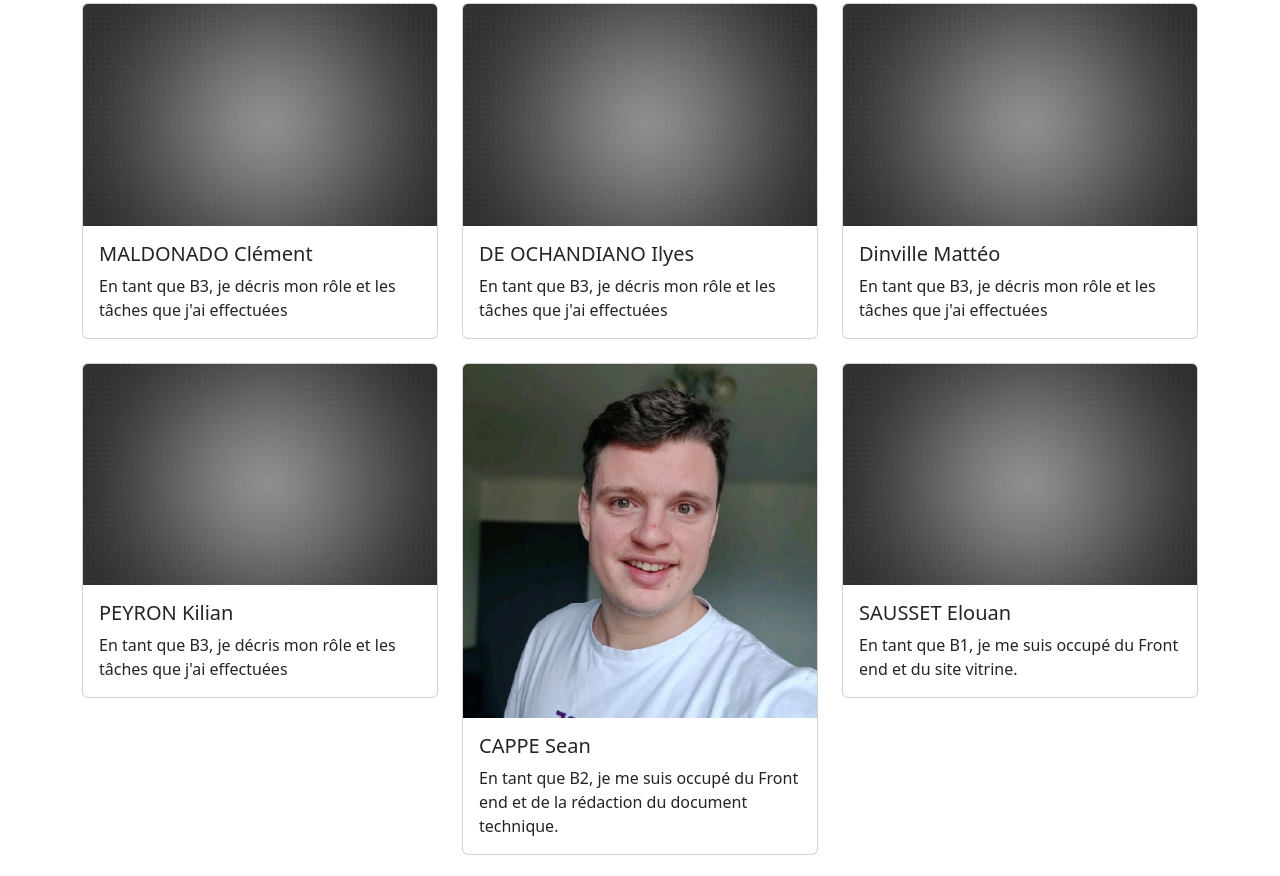
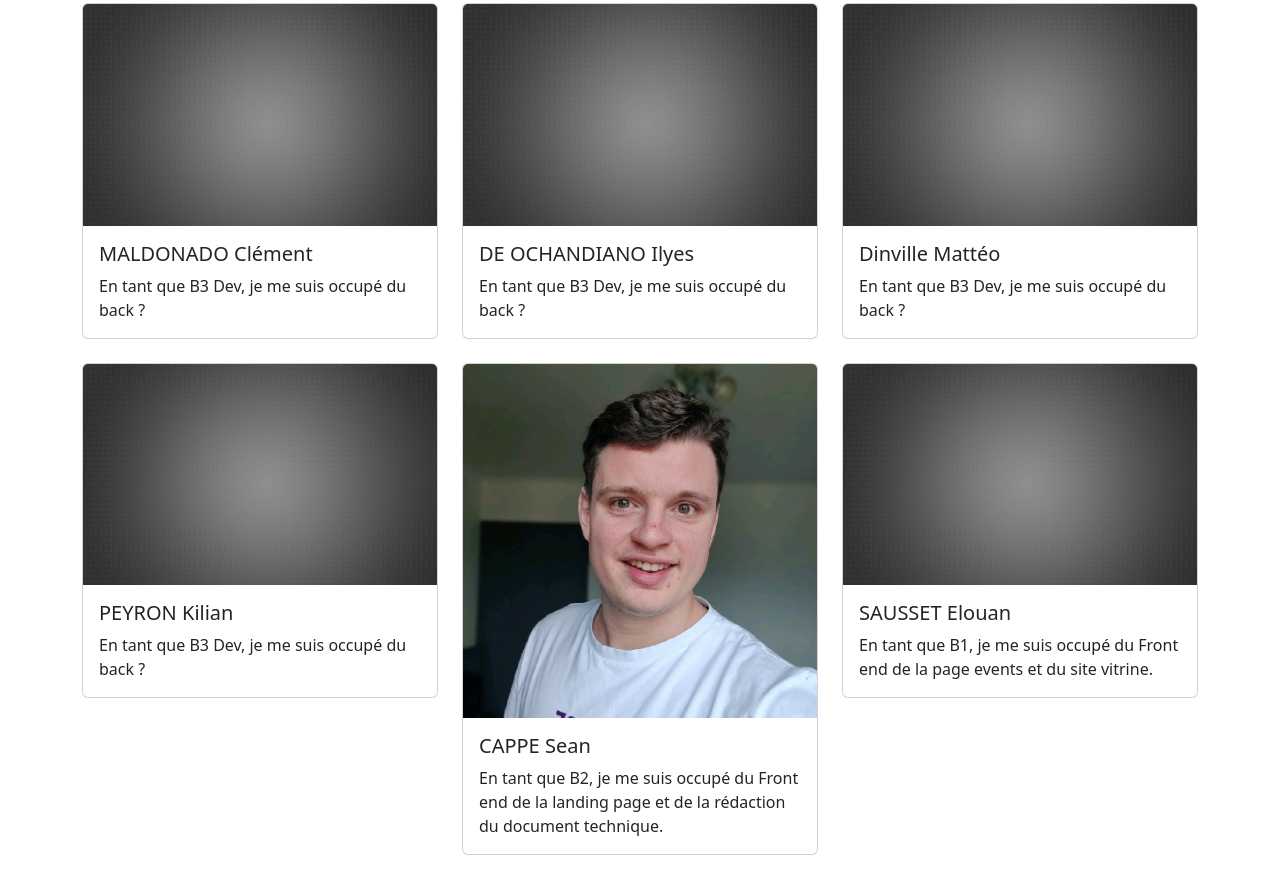
Before and after one commit to HunknownH/SiteVitrineYEvents, a plain HTML site: page challenge48h.html in a window 1280 px wide. Shown: the part 835-1711 px from the top of the page. Drawn offline with nearby package versions, Linux system fonts and the light colour scheme.

Commit message:
Update challenge48h.html

```diff
--- a/challenge48h.html
+++ b/challenge48h.html
@@ -85,7 +85,7 @@
           <img src="lorem-ipsum.jpg" class="card-img-top" alt="Etudiant 1">
             <div class="card-body">
               <h5 class="card-title">MALDONADO Clément</h5>
-              <p class="card-text">En tant que B3, je décris mon rôle et les tâches que j'ai effectuées</p>
+              <p class="card-text">En tant que B3 Dev, je me suis occupé du back ?</p>
             </div>
           </div>
         </div>
@@ -96,7 +96,7 @@
           <img src="lorem-ipsum.jpg" class="card-img-top" alt="Etudiant 1">
             <div class="card-body">
               <h5 class="card-title">DE OCHANDIANO Ilyes</h5>
-              <p class="card-text">En tant que B3, je décris mon rôle et les tâches que j'ai effectuées</p>
+              <p class="card-text">En tant que B3 Dev, je me suis occupé du back ?</p>
             </div>
           </div>
         </div>
@@ -107,7 +107,7 @@
           <img src="lorem-ipsum.jpg" class="card-img-top" alt="Etudiant 1">
             <div class="card-body">
               <h5 class="card-title">Dinville Mattéo</h5>
-              <p class="card-text">En tant que B3, je décris mon rôle et les tâches que j'ai effectuées</p>
+              <p class="card-text">En tant que B3 Dev, je me suis occupé du back ?</p>
             </div>
           </div>
         </div>
@@ -118,7 +118,7 @@
           <img src="lorem-ipsum.jpg" class="card-img-top" alt="Etudiant 1">
             <div class="card-body">
               <h5 class="card-title">PEYRON Kilian</h5>
-              <p class="card-text">En tant que B3, je décris mon rôle et les tâches que j'ai effectuées</p>
+              <p class="card-text">En tant que B3 Dev, je me suis occupé du back ?</p>
             </div>
           </div>
         </div>
@@ -129,7 +129,7 @@
           <img src="Sean.jpg" class="card-img-top" alt="Etudiant 1">
             <div class="card-body">
               <h5 class="card-title">CAPPE Sean</h5>
-              <p class="card-text">En tant que B2, je me suis occupé du Front end et de la rédaction du document technique.</p>
+              <p class="card-text">En tant que B2, je me suis occupé du Front end de la landing page et de la rédaction du document technique.</p>
             </div>
           </div>
         </div>
@@ -140,7 +140,7 @@
           <img src="lorem-ipsum.jpg" class="card-img-top" alt="Etudiant 1">
             <div class="card-body">
               <h5 class="card-title">SAUSSET Elouan</h5>
-              <p class="card-text">En tant que B1, je me suis occupé du Front end et du site vitrine.</p>
+              <p class="card-text">En tant que B1, je me suis occupé du Front end de la page events et du site vitrine.</p>
             </div>
           </div>
         </div>
@@ -151,7 +151,7 @@
           <img src="lorem-ipsum.jpg" class="card-img-top" alt="Etudiant 1">
             <div class="card-body">
               <h5 class="card-title">Couble Clément</h5>
-              <p class="card-text">En tant que B1, je me suis occupé du Front end et du site vitrine.</p>
+              <p class="card-text">En tant que B1, je me suis occupé du Front end de la page events et du site vitrine.</p>
             </div>
           </div>
         </div>
```
